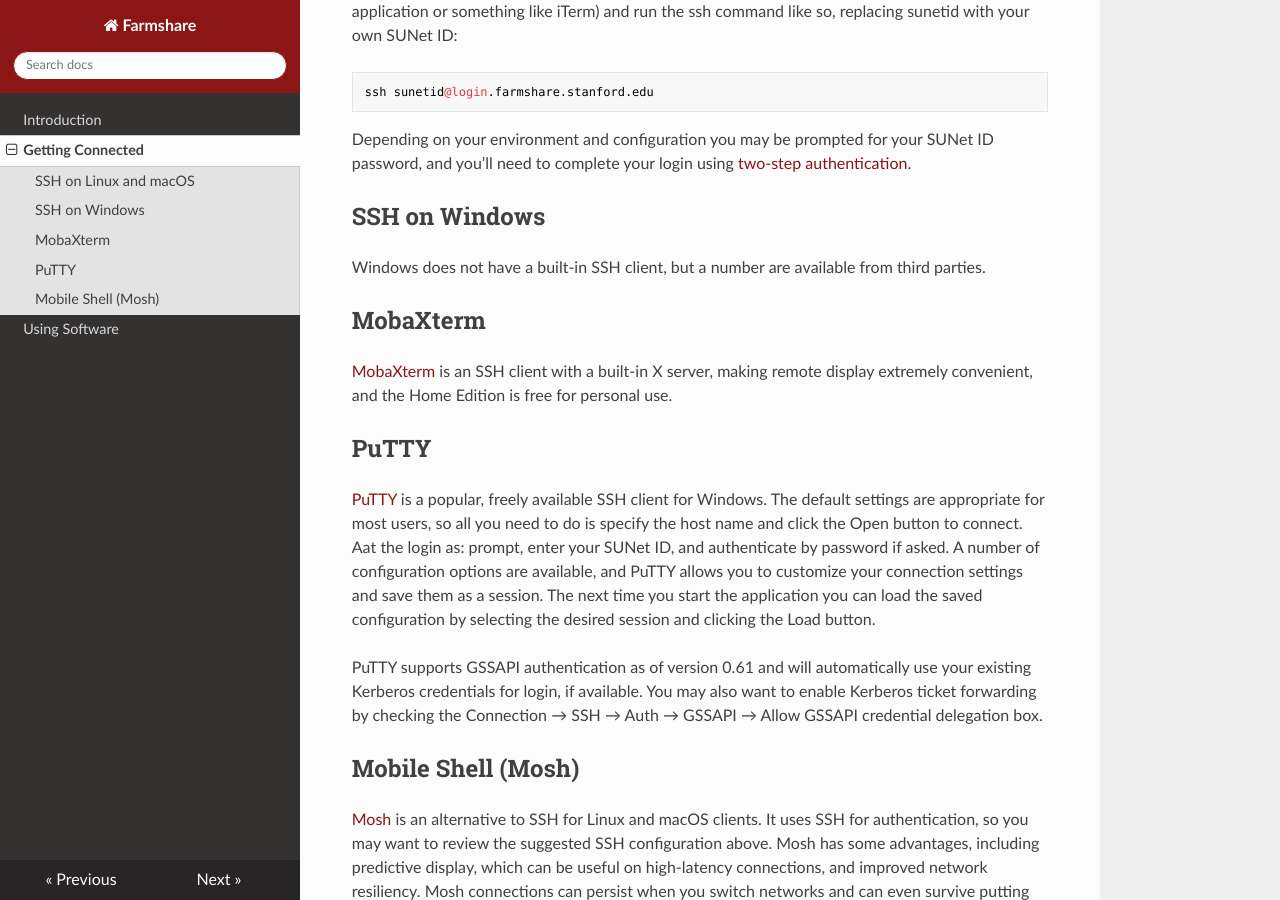
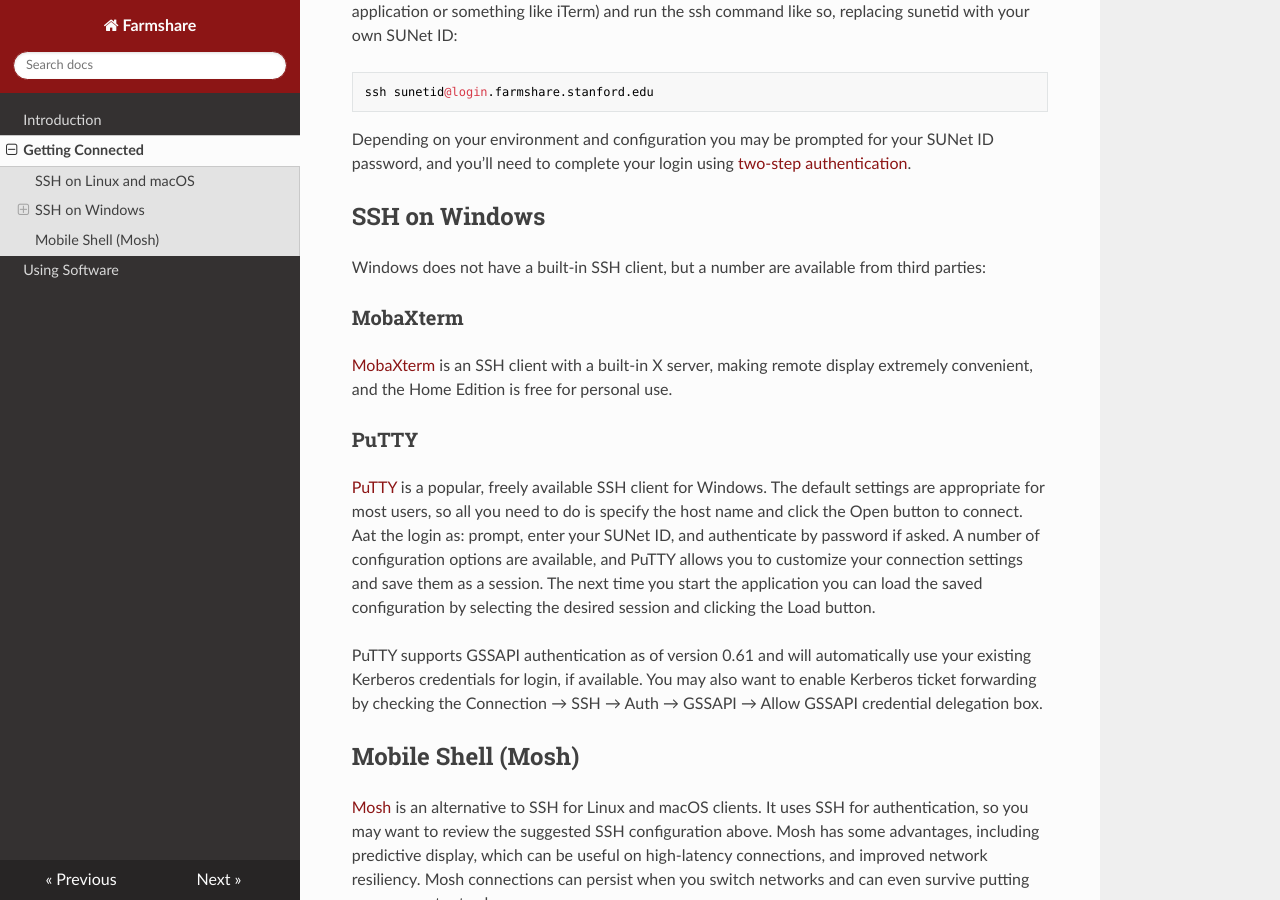
Before and after one commit to stanford-rc/farmshare-docs, an MkDocs documentation site: the page built from docs/connected.md, in a window 1280 px wide and 900 px high, scrolled down 360 px. Built offline with MkDocs 1.6.1, drawn with Linux system fonts in a browser that asks for light colours; nearby versions of some CDN libraries.

Commit message:
Update connected.md

```diff
--- a/docs/connected.md
+++ b/docs/connected.md
@@ -15,13 +15,13 @@
 
 ## SSH on Windows
 
-Windows does not have a built-in SSH client, but a number are available from third parties.
+Windows does not have a built-in SSH client, but a number are available from third parties:
 
-## MobaXterm
+### MobaXterm
 
 [MobaXterm](http://mobaxterm.mobatek.net/) is an SSH client with a built-in X server, making remote display extremely convenient, and the Home Edition is free for personal use.
 
-## PuTTY
+### PuTTY
 
 [PuTTY](http://www.chiark.greenend.org.uk/~sgtatham/putty/) is a popular, freely available SSH client for Windows. The default settings are appropriate for most users, so all you need to do is specify the host name and click the Open button to connect. Aat the login as: prompt, enter your SUNet ID, and authenticate by password if asked. A number of configuration options are available, and PuTTY allows you to customize your connection settings and save them as a session. The next time you start the application you can load the saved configuration by selecting the desired session and clicking the Load button.
 
```
